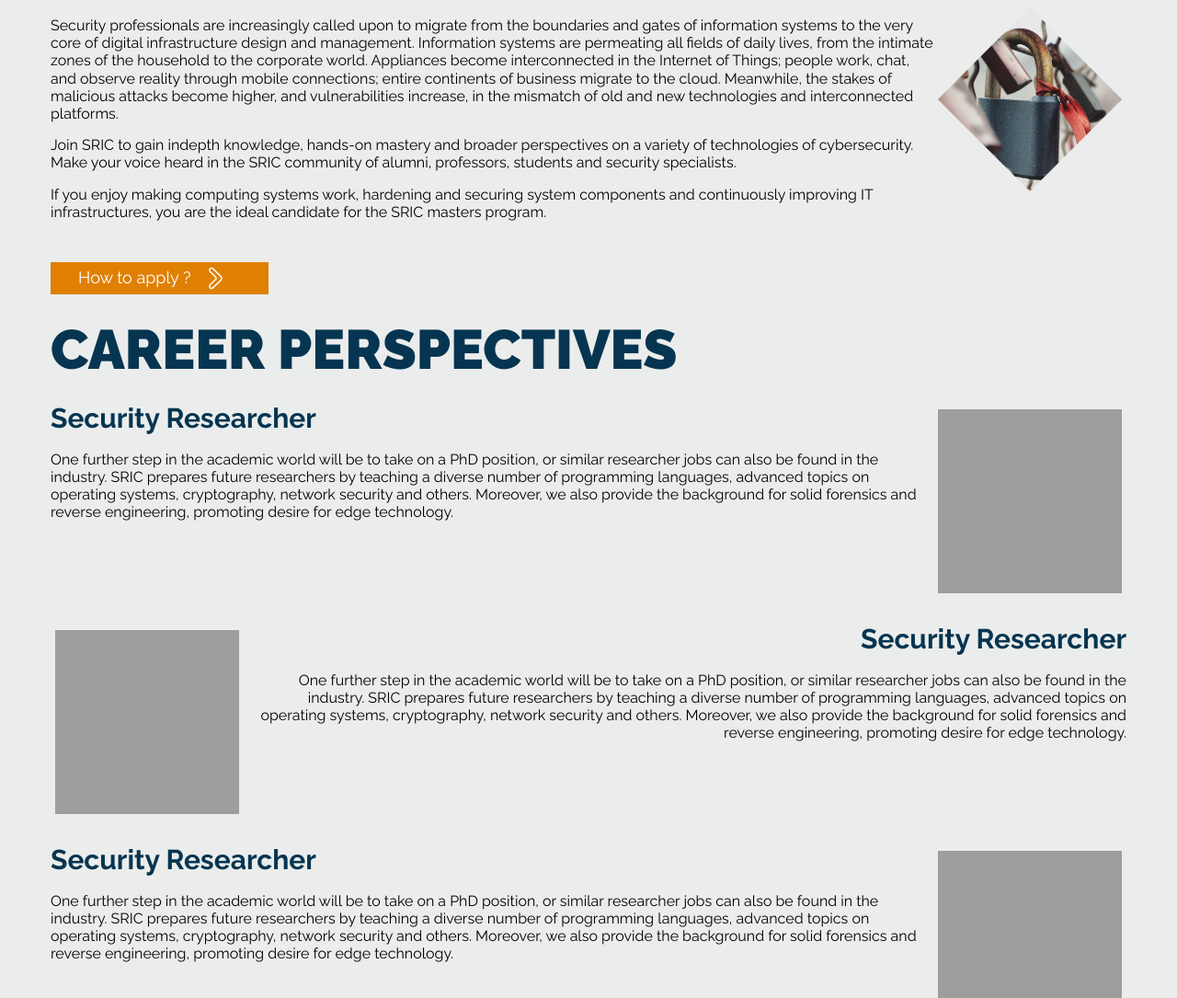
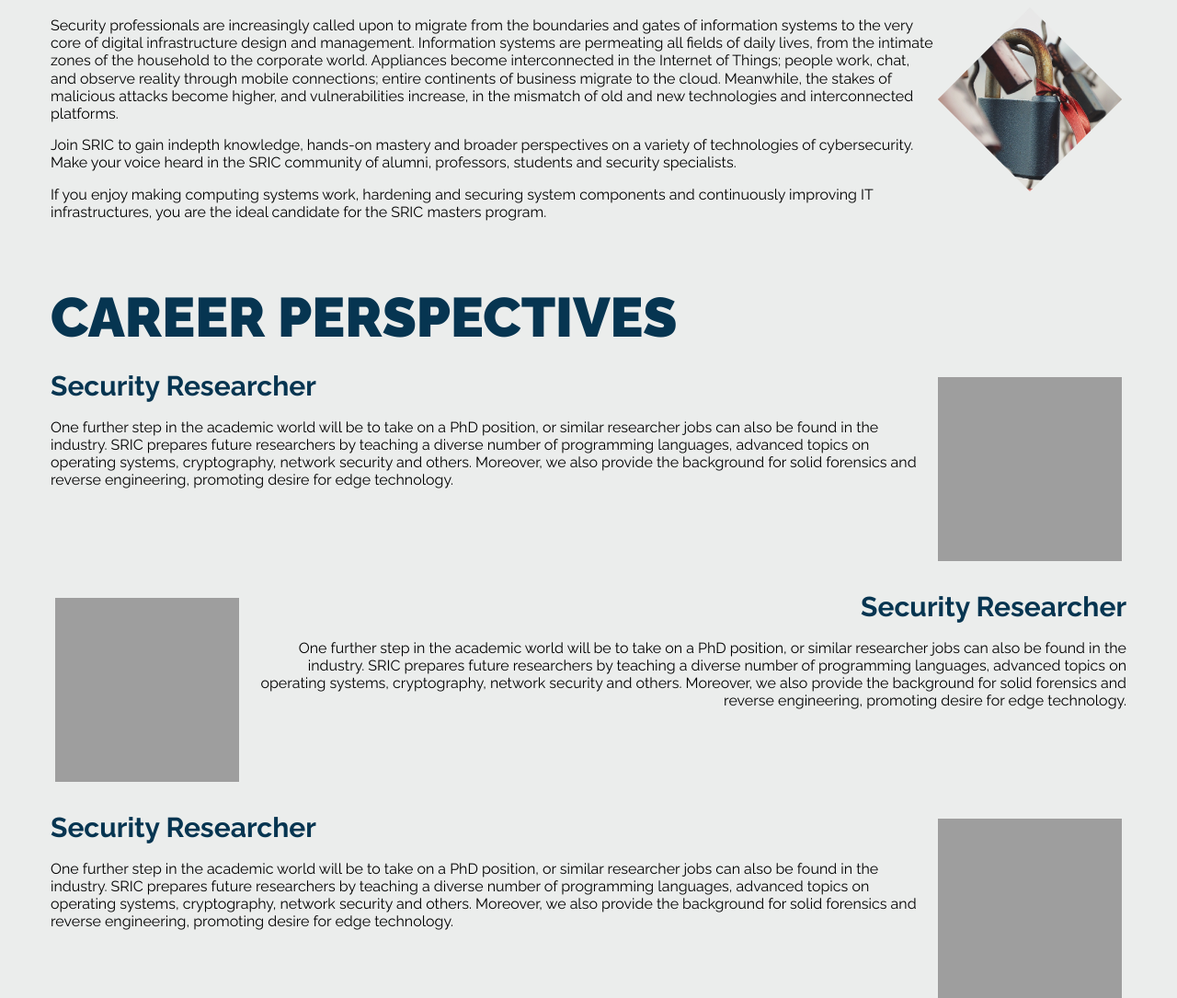
Before and after one commit to bogdan-calapod/sric.cs.pub.ro, a Gatsby site: page / in a window 1280 px wide. Shown: the part 902-1987 px from the top of the page at 92% size. Built offline with nearby package versions, Linux system fonts and the light colour scheme; Gatsby itself is replaced by a stand-in of ours.

Commit message:
Hide how to apply button

```diff
--- a/src/components/WhySric/index.js
+++ b/src/components/WhySric/index.js
@@ -2,7 +2,7 @@ import React, { Component } from 'react'
 
 import Title from 'components/common/Title'
 import TextRow from 'components/common/TextRow'
-import Button from 'components/common/Button'
+// import Button from 'components/common/Button'
 
 import image from './assets/why.png'
 
@@ -24,7 +24,7 @@ class WhySric extends Component {
             If you enjoy making computing systems work, hardening and securing system components and continuously improving IT infrastructures, you are the ideal candidate for the SRIC masters program.
           </p>
         </TextRow>
-        <Button image='arrow'>How to apply ? </Button>
+        {/* <Button image='arrow'>How to apply ? </Button> */}
       </section>
     )
   }
```
